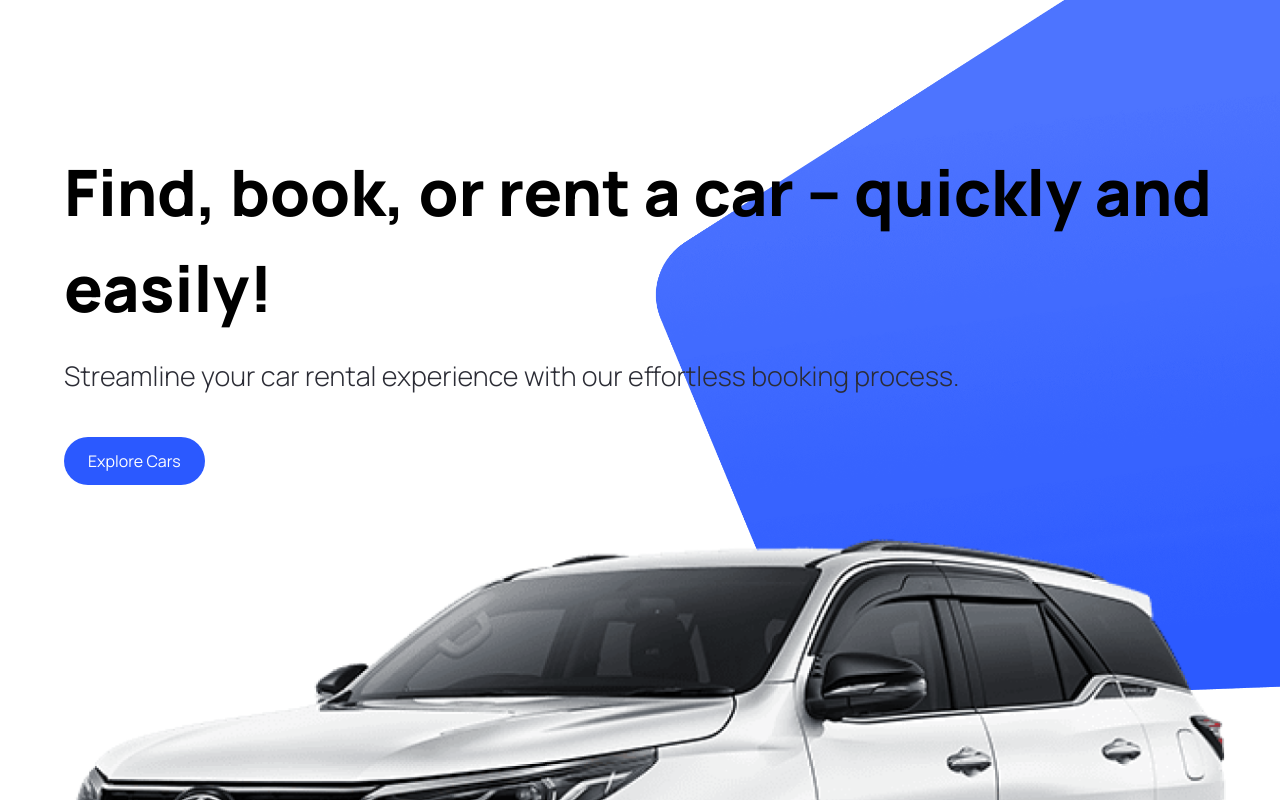
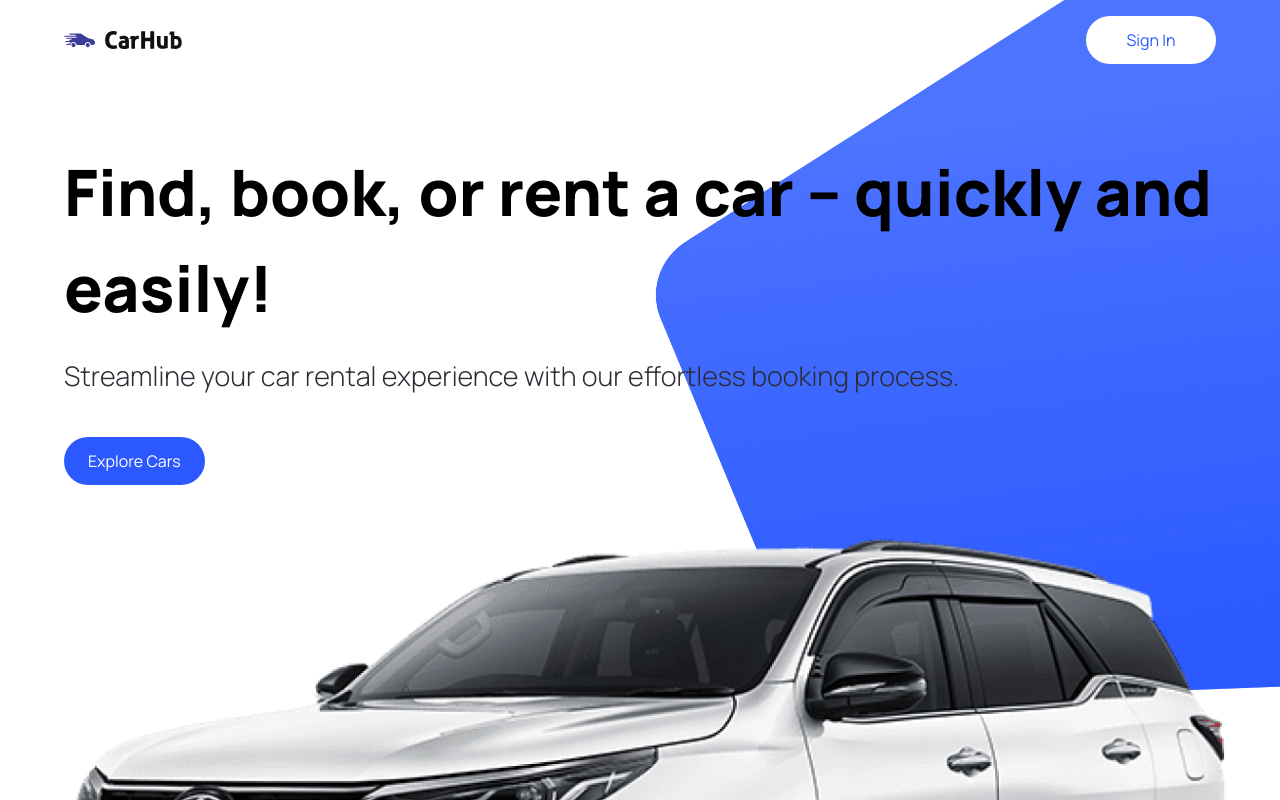
Before and after one commit to Devendra0106/nextjs-car_showcase, a Next.js app: page / in a window 1280 px wide. Shown: the top 800 px of the page. Built offline with nearby package versions, Linux system fonts and the light colour scheme.

Commit message:
Added Header

```diff
--- a/app/layout.tsx
+++ b/app/layout.tsx
@@ -1,22 +1,24 @@
-import './globals.css'
-import type { Metadata } from 'next'
-import { Inter } from 'next/font/google'
-
-const inter = Inter({ subsets: ['latin'] })
+import { Footer, Navbar } from "@/components";
+import "./globals.css";
+import type { Metadata } from "next";
 
 export const metadata: Metadata = {
-  title: 'Create Next App',
-  description: 'Generated by create next app',
-}
+	title: "Car Hub",
+	description: "Discover the best cars in the world.",
+};
 
 export default function RootLayout({
-  children,
+	children,
 }: {
-  children: React.ReactNode
+	children: React.ReactNode;
 }) {
-  return (
-    <html lang="en">
-      <body className={inter.className}>{children}</body>
-    </html>
-  )
+	return (
+		<html lang="en">
+			<body className="relative">
+				<Navbar />
+				{children}
+				<Footer />
+			</body>
+		</html>
+	);
 }
--- a/components/CustomButton.tsx
+++ b/components/CustomButton.tsx
@@ -6,11 +6,12 @@
 	title,
 	containerStyles,
 	handleClick,
+	btnType,
 }: CustomButtonProps) => {
 	return (
 		<button
 			disabled={false}
-			type="button"
+			type={btnType || "button"}
 			className={`custom-btn ${containerStyles}`}
 			onClick={handleClick}
 		>
--- /dev/null
+++ b/components/Footer.tsx
@@ -0,0 +1,7 @@
+import React from "react";
+
+const Footer = () => {
+	return <div>Footer</div>;
+};
+
+export default Footer;
--- /dev/null
+++ b/components/Navbar.tsx
@@ -0,0 +1,30 @@
+import React from "react";
+import Link from "next/link";
+import Image from "next/image";
+import CustomButton from "./CustomButton";
+
+const Navbar = () => {
+	return (
+		<header className="w-full absolute z-10">
+			<nav className="max-w-[1440px] mx-auto flex justify-between items-center sm:px-16 px-6 py-4">
+				<Link href="/" className="flex justify-center items-center">
+					<Image
+						src="/logo.svg"
+						alt="Car Hub Logo"
+						width={118}
+						height={18}
+						className="object-contain"
+					/>
+				</Link>
+
+				<CustomButton
+					title="Sign In"
+					btnType="button"
+					containerStyles="text-primary-blue rounded-full bg-white min-w-[130px]"
+				/>
+			</nav>
+		</header>
+	);
+};
+
+export default Navbar;
--- a/components/index.ts
+++ b/components/index.ts
@@ -1,7 +1,11 @@
 import Hero from "./Hero";
 import CustomButton from "./CustomButton";
+import Navbar from "./Navbar";
+import Footer from "./Footer";
 
 export{
   Hero,
-  CustomButton
+  CustomButton,
+  Navbar,
+  Footer,
 }
--- a/types/index.ts
+++ b/types/index.ts
@@ -4,4 +4,5 @@
   title: string,
   containerStyles?: string,
   handleClick?: MouseEventHandler<HTMLButtonElement>;
+  btnType?: "button" | "submit"
 }
```
